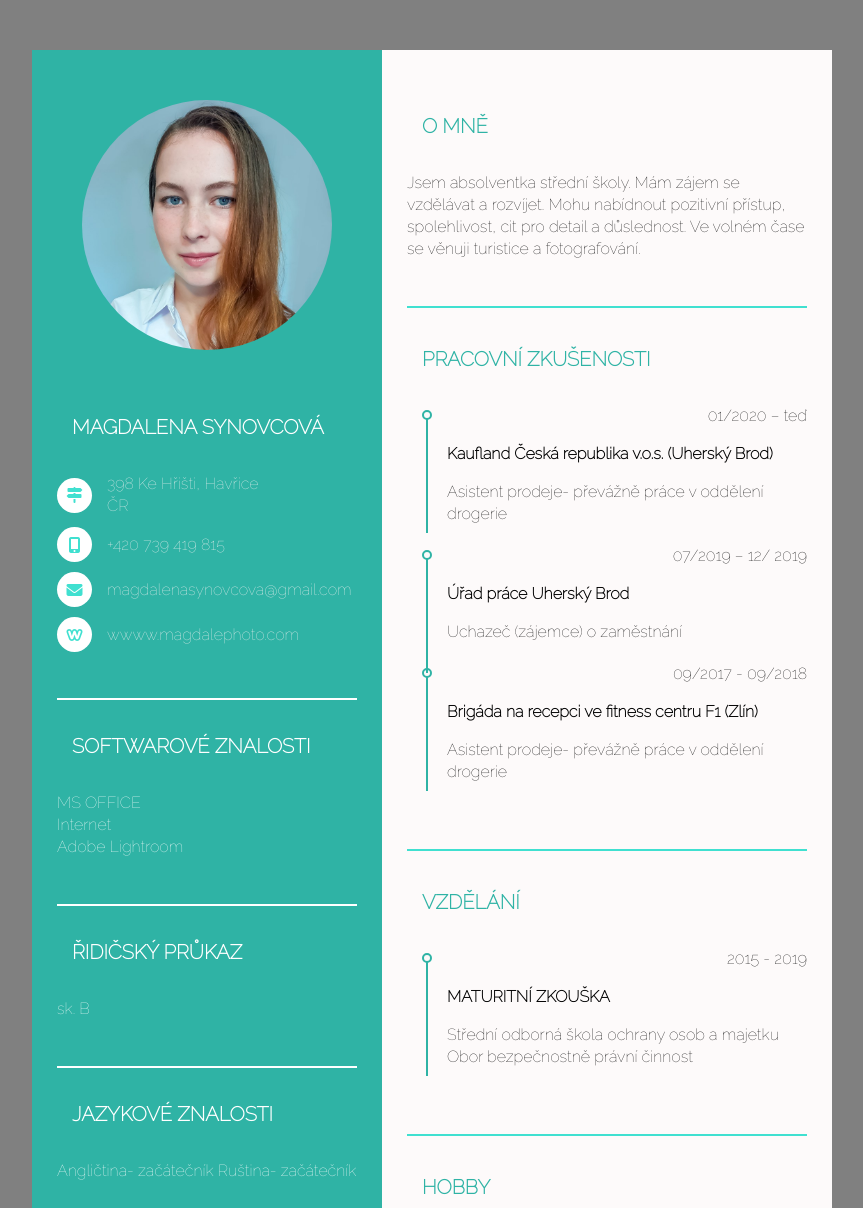
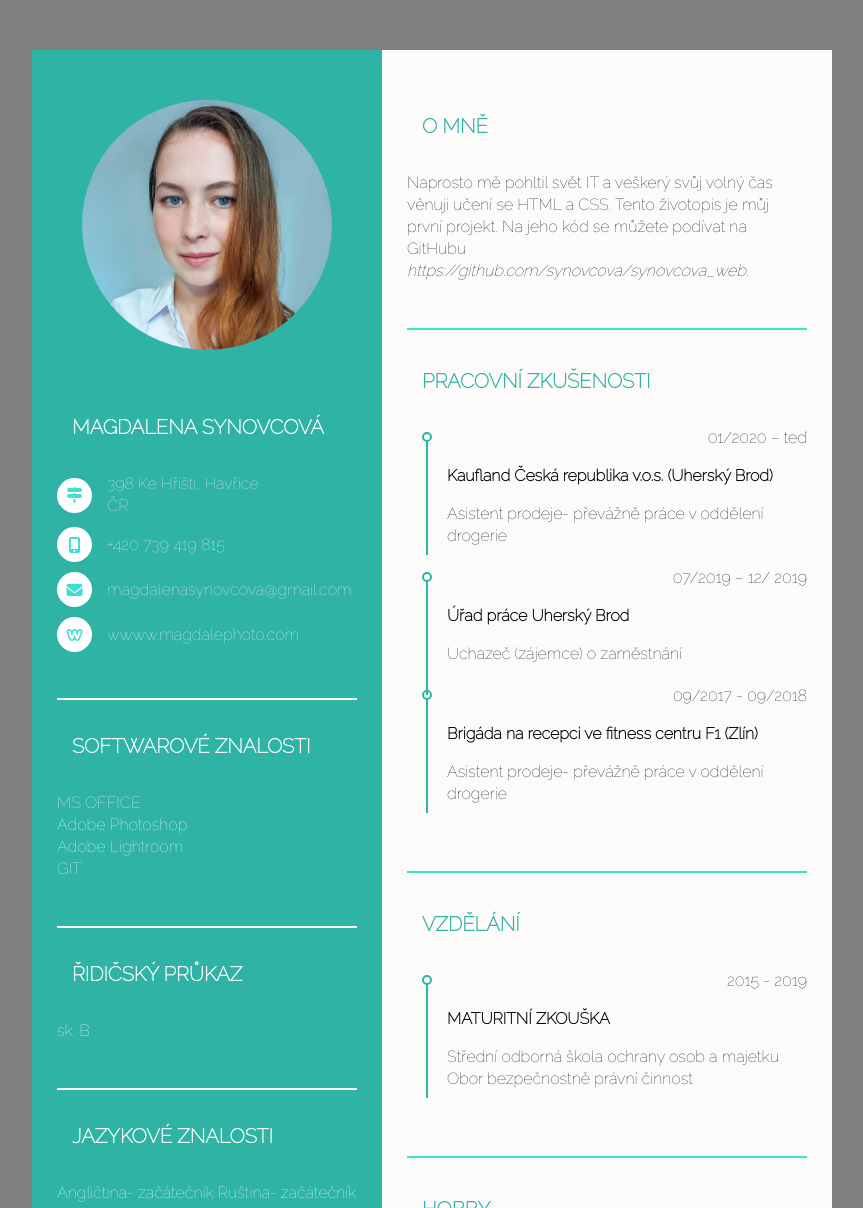
Before and after one commit to synovcova/synovcova_web, a plain HTML site: page resume.html in a window 1280 px wide. Shown: the top 1208 px of the page, without its empty margins (208-1071 px from the left). Drawn offline with Linux system fonts and the light colour scheme.

Commit message:
uprava resume

```diff
--- a/resume.html
+++ b/resume.html
@@ -66,8 +66,9 @@
                 </div>
                 <p>
                     MS OFFICE <br>
-                    Internet<br>
+                    Adobe Photoshop<br>
                     Adobe Lightroom<br>
+                    GIT<br>
                 </p>
                 <br>
                 <hr color="#fff">
@@ -91,9 +92,9 @@
             <div class="title">
                 <p class="bold"> O MNĚ </p>
             </div>
-            <p>Jsem absolventka střední školy. Mám zájem se vzdělávat a rozvíjet.
-                Mohu nabídnout pozitivní přístup, spolehlivost, cit pro detail a
-                důslednost. Ve volném čase se věnuji turistice a fotografování.
+            <p>Naprosto mě pohltil svět IT a veškerý svůj
+                volný čas věnuji učení se HTML a CSS. Tento životopis
+                 je můj první projekt. Na jeho kód se můžete podívat na GitHubu <em>https://github.com/synovcova/synovcova_web.</em>
             </p><br>
         </div>
         <hr color="#40e0d0">
```
